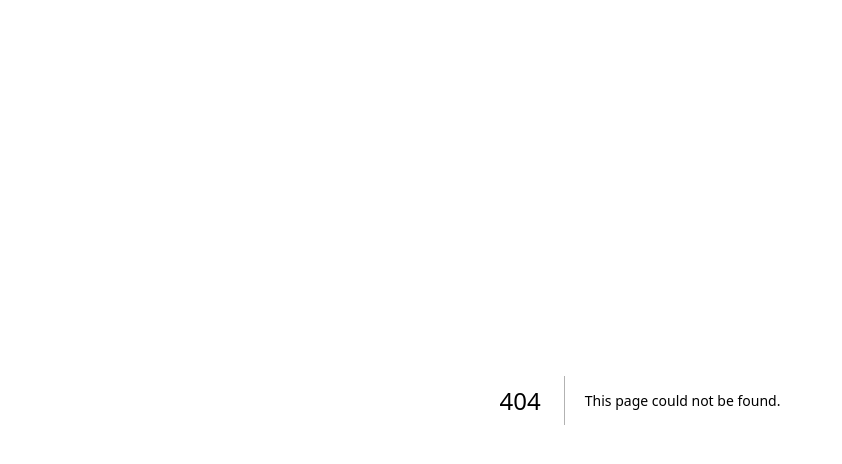
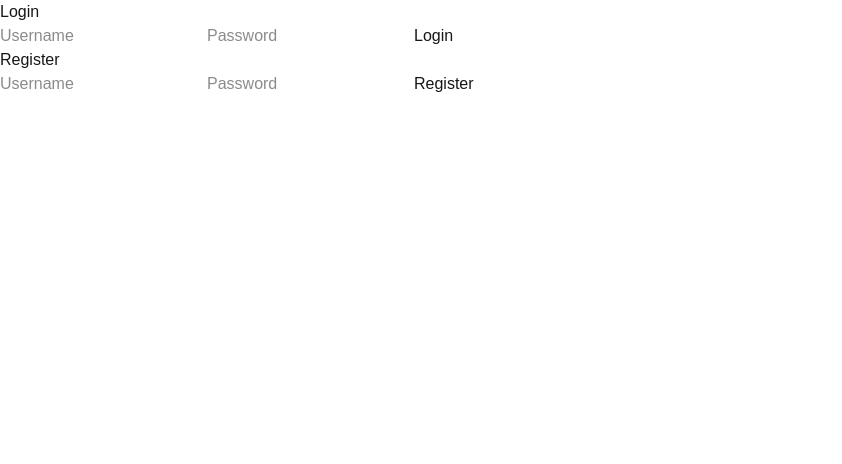
Before and after one commit to listenrwt/fill-in-the-math-client, a Next.js app: page /login in a window 1280 px wide. Before the commit this address had no page. Shown: the top 464 px of the page, without its empty margins (0-842 px from the left). Built offline with nearby package versions, Linux system fonts and the light colour scheme.

Commit message:
Init login and registration form components

```diff
--- /dev/null
+++ b/src/app/components/login/login_form.tsx
@@ -0,0 +1,13 @@
+//TODO: Create a login form component that will use in
+export default function LoginForm() {
+  return (
+    <div>
+      <h1>Login</h1>
+      <form>
+        <input type="text" placeholder="Username" />
+        <input type="password" placeholder="Password" />
+        <button type="submit">Login</button>
+      </form>
+    </div>
+  );
+}
--- /dev/null
+++ b/src/app/components/login/register_form.tsx
@@ -0,0 +1,13 @@
+//TODO: Create a register form component
+export default function RegisterForm() {
+  return (
+    <div>
+      <h1>Register</h1>
+      <form>
+        <input type="text" placeholder="Username" />
+        <input type="password" placeholder="Password" />
+        <button type="submit">Register</button>
+      </form>
+    </div>
+  );
+}
--- /dev/null
+++ b/src/app/login/page.tsx
@@ -0,0 +1,14 @@
+import LoginForm from '../components/login/login_form';
+import RegisterForm from '../components/login/register_form';
+
+// TODO: Add login page
+// Remember the guest mode button
+// Use render switcher for login/register forms
+export default function Page() {
+  return (
+    <div>
+      <LoginForm />
+      <RegisterForm />
+    </div>
+  );
+}
```
